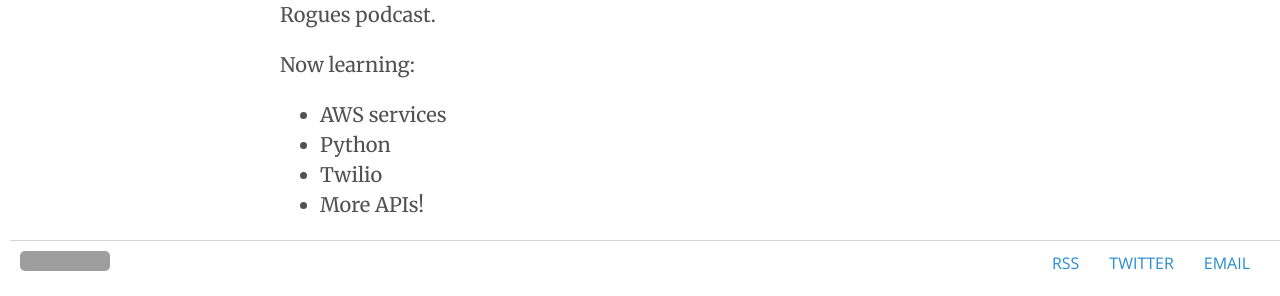
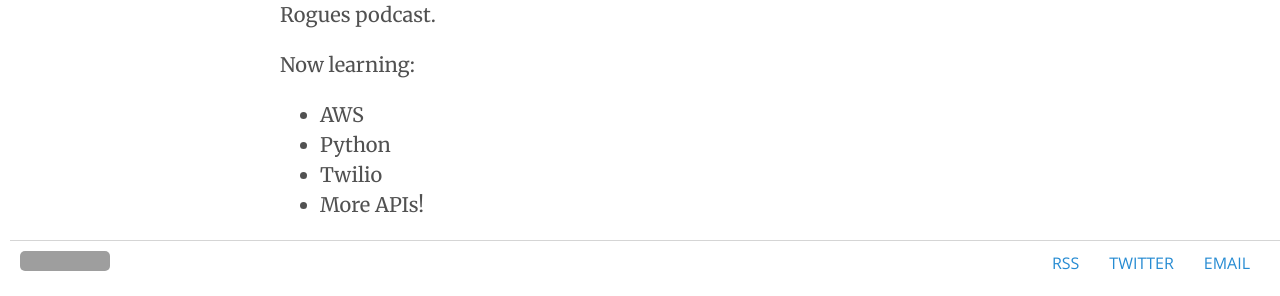
Before and after one commit to nchristiny/nchristiny.github.io, a Jekyll site: the page built from now/index.md, in a window 1280 px wide. Shown: the part 392-688 px from the top of the page. Built offline with Jekyll 4.4.1, drawn with Linux system fonts in a browser that asks for light colours; grey boxes are pictures that could not be loaded.

Commit message:
Fix tautology

```diff
--- a/now/index.md
+++ b/now/index.md
@@ -9,7 +9,7 @@ Recently I caught the Van Gogh exhibition at Art Institute of Chicago, "Van Gogh
 
 Now learning:
 
-* AWS services
+* AWS
 * Python
 * Twilio
 * More APIs!
```
